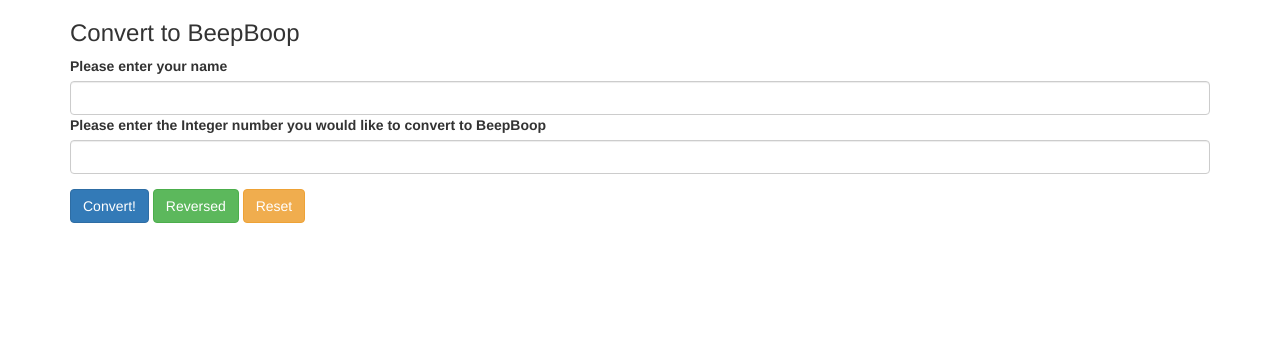
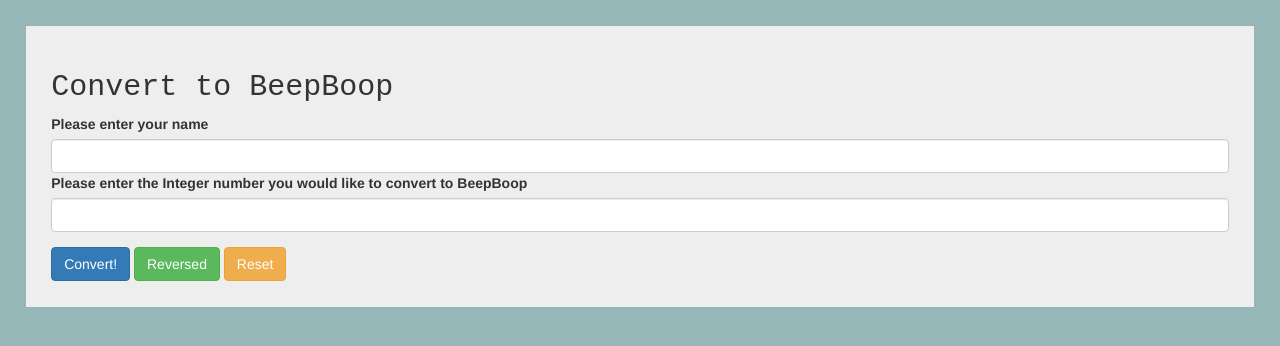
Before and after one commit to june11084/Beep-Boop, a plain HTML site: page index.html in a window 1280 px wide. Drawn offline with Linux system fonts and the light colour scheme.

Commit message:
change background colors, add jumbotron

```diff
--- a/css/styles.css
+++ b/css/styles.css
@@ -4,3 +4,14 @@
 #original {
   display: none;
 }
+h2 {
+  font-family: monospace;
+}
+.jumbotron {
+  padding-bottom: 50px;
+  margin: 2%;
+  padding: 2%;
+}
+body {
+  background-color: #95b7b7;
+}
--- a/index.html
+++ b/index.html
@@ -9,8 +9,8 @@
     <title>Convert to BeepBoop</title>
   </head>
   <body>
-    <div class="container">
-      <h3>Convert to BeepBoop</h3>
+    <div class="jumbotron">
+      <h2>Convert to BeepBoop</h2>
       <form id="formOne">
         <div class="form-group">
           <label for="nameInput">Please enter your name</label>
@@ -24,11 +24,11 @@
       </form>
       <div id ="original">
         <h3>Beep Boop!</h3>
-        <div id ="originalResult"></div>
+        <p id ="originalResult"></p>
       </div>
       <div id = "reversed">
         <h3>Boop Beep!</h3>
-        <div id ="reversedResult"></div>
+        <p id ="reversedResult"></p>
       </div>
     </div>
   </body>
```
